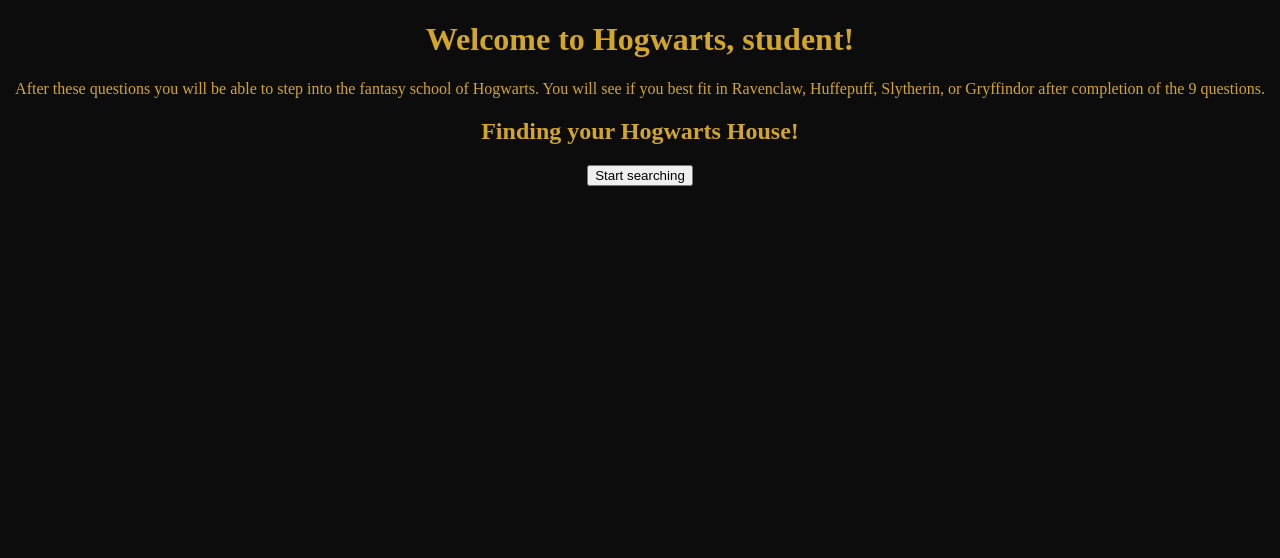
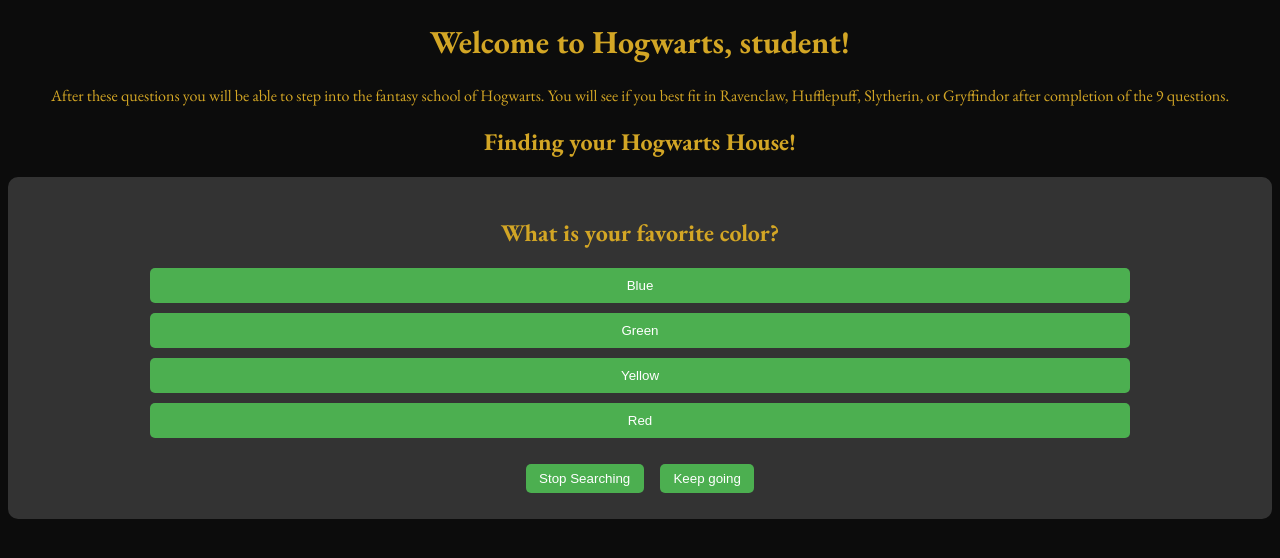
Before and after one commit to Tbergius/project-two-thomas, a plain HTML site: page index.html in a window 1280 px wide. Both pictures are taken after a click on the button "Start searching". Drawn offline with nearby package versions, Linux system fonts and the light colour scheme.

Commit message:
added basics for CSS, added a DOMcontent loader as quiz did not start, changed duplicate commands such as quiz start

```diff
--- a/assets/script.js
+++ b/assets/script.js
@@ -1,17 +1,4 @@
-// Get references to the HTML elements
-const startButton = document.getElementById('start-btn');
-const quizContainer = document.querySelector('.quiz');
-
-// Function to start the quiz
-function startQuiz() {
-    startButton.classList.add('hidden'); // Hide the start button
-    quizContainer.classList.remove('hidden'); // Show the quiz container
-}
-
-// Add event listener to start button
-startButton.addEventListener('click', startQuiz);
-
-
+document.addEventListener("DOMContentLoaded", () => {
     const questions = [
         {
             question: "What is your favorite color?",
@@ -35,7 +22,7 @@ const questions = [
             question: "Which motto do you agree with the most?",
             answers: [
                 { text: "Do what is wise", value: "ravenclaw" },
-            { text: "Do what is neccesary", value: "slytherin" },
+                { text: "Do what is necessary", value: "slytherin" },
                 { text: "Do what is kind", value: "hufflepuff" },
                 { text: "Do what is right", value: "gryffindor" }
             ]
@@ -53,17 +40,17 @@ const questions = [
             question: "What kind of people do you want to be with?",
             answers: [
                 { text: "Smart people", value: "ravenclaw" },
-            { text: "Similair to me", value: "slytherin" },
+                { text: "Similar to me", value: "slytherin" },
                 { text: "Kind people", value: "hufflepuff" },
                 { text: "Different and creative", value: "gryffindor" }
             ]
         },
         {
-        question: "When I make a decission, I...",
+            question: "When I make a decision, I...",
             answers: [
                 { text: "Consider every option carefully", value: "ravenclaw" },
                 { text: "Make sure it works out for me", value: "slytherin" },
-            { text: "Think about how it effects others", value: "hufflepuff" },
+                { text: "Think about how it affects others", value: "hufflepuff" },
                 { text: "Take chances and just go", value: "gryffindor" }
             ]
         },
@@ -98,20 +85,17 @@ const questions = [
 
     let currentQuestionIndex = 0;
 
-// Get references to the HTML elements
     const startButton = document.getElementById('start-btn');
     const quizContainer = document.querySelector('.quiz');
     const questionElement = document.getElementById('question');
     const answerButtons = document.querySelectorAll('.btn');
 
-// Function to start the quiz
     function startQuiz() {
-    startButton.classList.add('hidden'); // Hide the start button
-    quizContainer.classList.remove('hidden'); // Show the quiz container
-    showQuestion(); // Show the first question
+        startButton.classList.add('hidden');
+        quizContainer.classList.remove('hidden');
+        showQuestion();
     }
 
-// Function to show a question
     function showQuestion() {
         const currentQuestion = questions[currentQuestionIndex];
         questionElement.textContent = currentQuestion.question;
@@ -124,11 +108,17 @@ function showQuestion() {
         });
     }
 
-// Function to handle answer selection
     function selectAnswer(answer) {
-    console.log('Selected answer:', answer); // You can store the answer here for further use
-    // Move to the next question or end the quiz
+        console.log('Selected answer:', answer);
+        // Logic to move to the next question
+        currentQuestionIndex++;
+        if (currentQuestionIndex < questions.length) {
+            showQuestion();
+        } else {
+            // Logic to handle end of quiz
+            console.log('Quiz completed');
+        }
     }
 
-// Add event listener to start button
     startButton.addEventListener('click', startQuiz);
+});
--- a/assets/style.css
+++ b/assets/style.css
@@ -1,11 +1,47 @@
 /* --------- Global style */
-
 body {
     background-color: #0c0c0c;
     color: #d3a625;
     text-align: center;
+    font-family: 'EB Garamond', serif;
 }
 
 .hidden {
     display: none;
 }
+
+.quiz-area {
+    margin-top: 20px;
+}
+
+button {
+    padding: 0.5em 1em;
+    margin: 0.5em;
+    border: none;
+    border-radius: 5px;
+    background-color: #4CAF50;
+    color: white;
+    cursor: pointer;
+}
+
+button:disabled {
+    background-color: #ccc;
+}
+
+.quiz-content {
+    background-color: #333;
+    padding: 20px;
+    border-radius: 10px;
+}
+
+.quiz-buttons {
+    margin-top: 20px;
+}
+
+.btn {
+    display: block;
+    margin: 10px auto;
+    padding: 10px;
+    width: 80%;
+    text-align: center;
+}
--- a/index.html
+++ b/index.html
@@ -4,27 +4,20 @@
     <meta charset="UTF-8">
     <meta name="viewport" content="width=device-width, initial-scale=1.0">
 
-    <!-- font awesome and google fonts -->
+    <!-- Font Awesome and Google Fonts -->
     <link rel="stylesheet" href="https://use.fontawesome.com/releases/v5.7.2/css/all.css" integrity="sha384-fnmOCqbTlWIlj8LyTjo7mOUStjsKC4pOpQbqyi7RrhN7udi9RwhKkMHpvLbHG9Sr" crossorigin="anonymous">
-
     <link rel="preconnect" href="https://fonts.googleapis.com">
     <link rel="preconnect" href="https://fonts.gstatic.com" crossorigin>
     <link href="https://fonts.googleapis.com/css2?family=EB+Garamond:ital,wght@0,400..800;1,400..800&display=swap" rel="stylesheet">
-
 
     <link rel="stylesheet" href="assets/style.css">
     <title>Hogwarts Houses</title>
 </head>
 <body>
 
-
 <!-- Main Body content -->
-
-<h1 class="heading">
-    Welcome to Hogwarts, student!
-</h1>
-<p class="page-intro">After these questions you will be able to step into the fantasy school of Hogwarts. You will see if you best fit in Ravenclaw, Huffepuff, Slytherin, or Gryffindor after completion of the 9 questions.
-</p>
+<h1 class="heading">Welcome to Hogwarts, student!</h1>
+<p class="page-intro">After these questions you will be able to step into the fantasy school of Hogwarts. You will see if you best fit in Ravenclaw, Hufflepuff, Slytherin, or Gryffindor after completion of the 9 questions.</p>
 
 <!-- Quiz Area -->
 <div class="quiz-area">
@@ -47,6 +40,6 @@
     </div>
 </div>
 
-    <script src="assets/script.js"></script>
+<script src="assets/script.js"></script>
 </body>
 </html>
```
Lines whose indentation alone changed are shown as unchanged.
